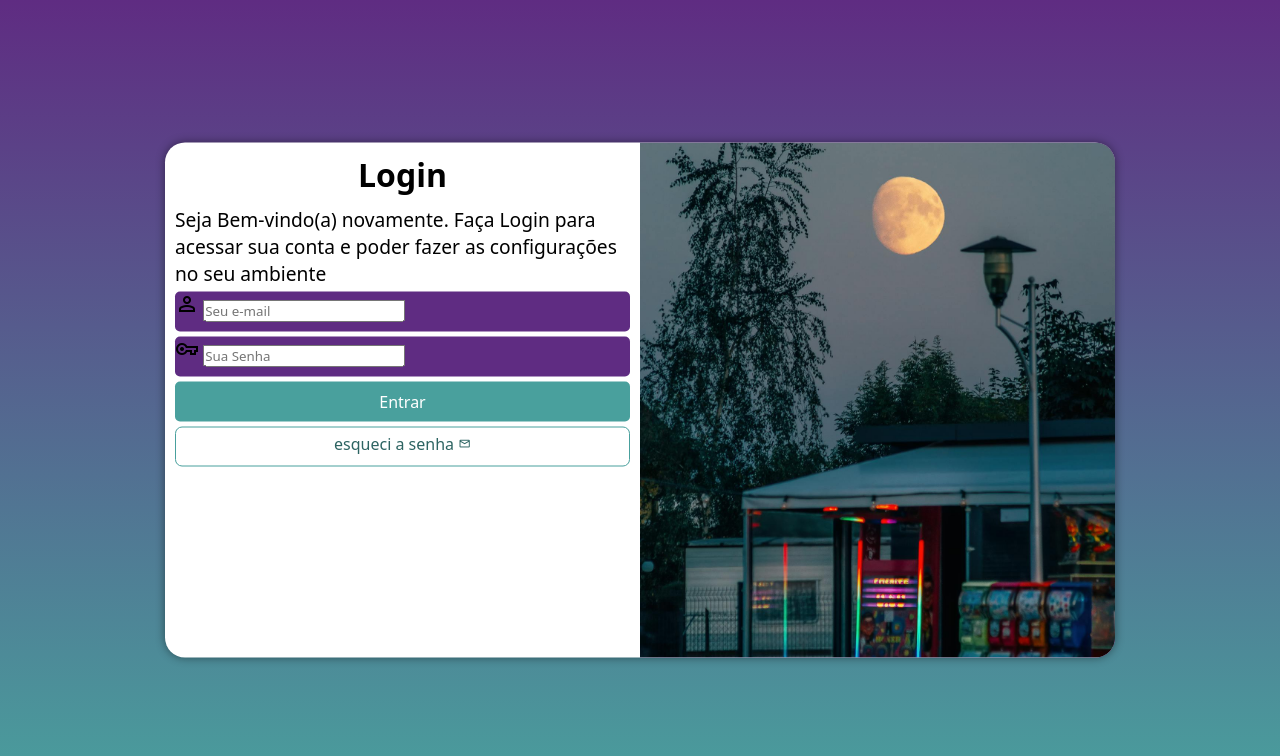
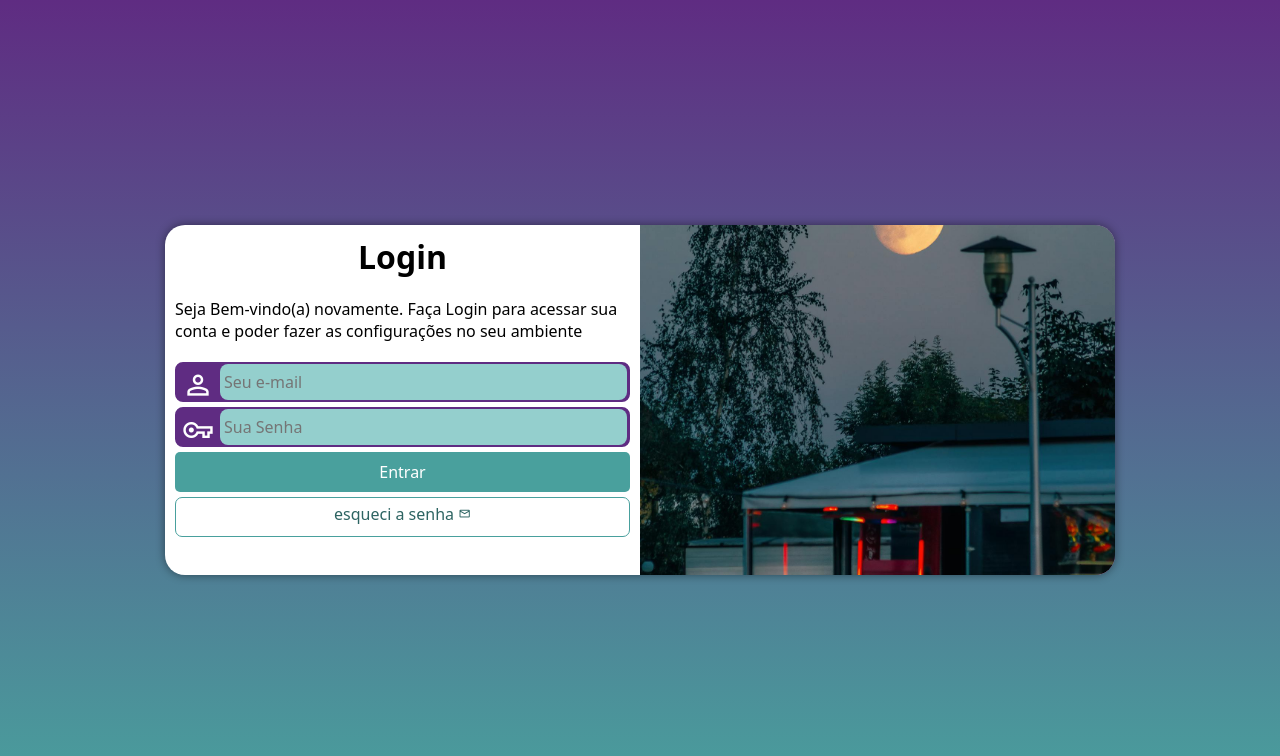
Before and after one commit to MatheusRocha-Dev/projeto-login, a plain HTML site: page index.html in a window 1280 px wide. Drawn offline with nearby package versions, Linux system fonts and the light colour scheme.

Commit message:
style: correção de bugs, layout login

```diff
--- a/estilos/media-query.css
+++ b/estilos/media-query.css
@@ -9,6 +9,7 @@
     }
     section#login{
         width: 80vw;
+        height: 270px;
     }
 
     section#login > div#imagem{
@@ -30,6 +31,7 @@
     }
     section#login{
         width: 950px;
+        height: 350px;
     }
 
     section#login > div#imagem{
@@ -47,7 +49,8 @@
         font-size: 2em;
     }
     div#formulario > p{
-    font-size: 1.2em;
+    font-size: 1em;
+    margin: 20px 0px;
 }
 
 }
--- a/estilos/style.css
+++ b/estilos/style.css
@@ -32,7 +32,7 @@ section#login{
     position: absolute;
     top: 50%;
     left: 50%;
-    transform: translate(-50%, -50%);
+
     overflow: hidden;
 
 
@@ -42,6 +42,7 @@ section#login{
     border-radius: 20px;
     box-shadow: 0px 0px 10px rgba(0, 0, 0, 0.450);
 
+    transform: translate(-50%, -50%);
     transition: width 0.3s, height 0.3;
     transition-timing-function: ease;
 }
@@ -69,16 +70,38 @@ div#formulario > p{
 }
 
 form > div.campo{
-    display: block;
     background-color: #5f2c82;
+    border: 2px solid #5f2c82;
     width: 100%;
     height: 40px;
-    border-radius: 5px;
+    border-radius: 8px;
     margin: 5px 0px;
 }
 
 div.campo > label{
     display: none;
+}
+div.campo > span{
+    color: white;
+    font-size: 2em;
+    width: 40px;
+    padding: 5px;
+}
+div.campo > input{
+    background-color: #94cfcd;
+    font-size: 1em;
+    width: calc(100% - 44px);
+    height: 100%;
+    margin-left: 43px;
+    border: 0px;
+    border-radius: 8px;
+    padding: 4px;
+    transform: translateY(-42px);
+}
+
+div.campo > input:focus-within{
+    background-color: white;
+    border: none
 }
 
 form> input[type=submit]{
```
